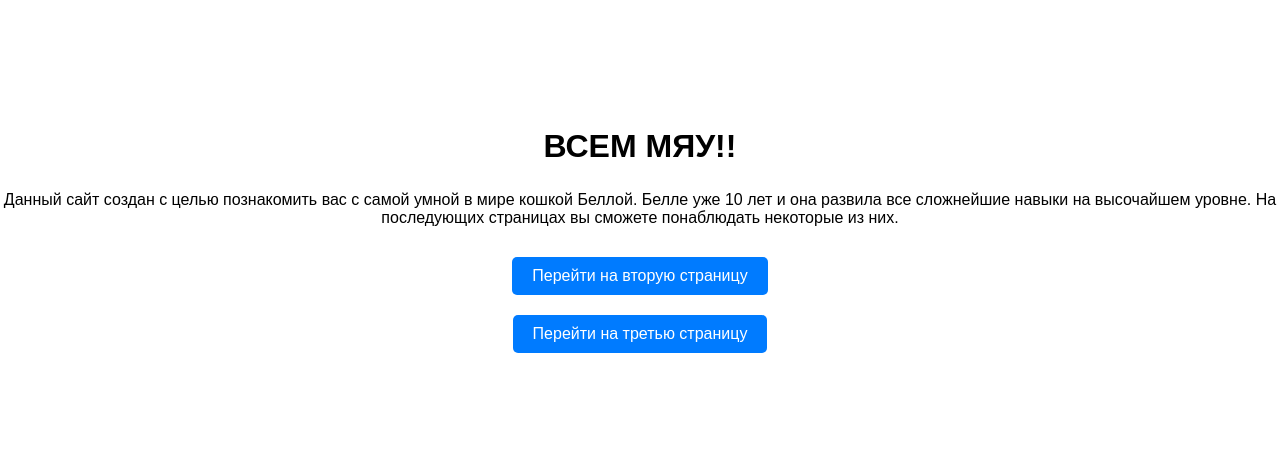
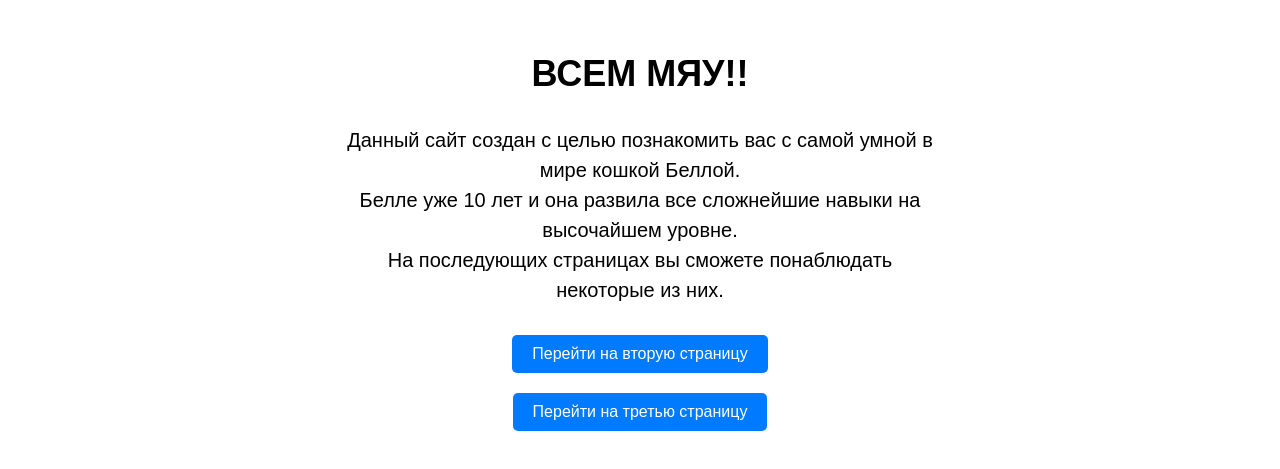
Before and after one commit to arishok228/samikrutoisaitvmire, a plain HTML site: page index.html in a window 1280 px wide. Shown: the part 165-634 px from the top of the page. Drawn offline with Linux system fonts and the light colour scheme.

Commit message:
Update style.css

```diff
--- a/style.css
+++ b/style.css
@@ -3,18 +3,23 @@ body {
     flex-direction: column;
     justify-content: center;
     align-items: center;
-    height: 100vh; /* Заполняет всю высоту экрана */
+    height: 100vh;
     text-align: center;
     font-family: Arial, sans-serif;
     margin: 0;
 }
 
 h1 {
+    font-size: 36px;
     margin-bottom: 10px;
 }
 
 p {
+    font-size: 20px; /* Увеличенный размер шрифта */
+    max-width: 600px; /* Ограничение ширины текста */
+    line-height: 1.5; /* Улучшенное межстрочное расстояние */
     margin-bottom: 20px;
+    white-space: pre-line; /* Позволяет разбивать текст на строки */
 }
 
 .button {
```
